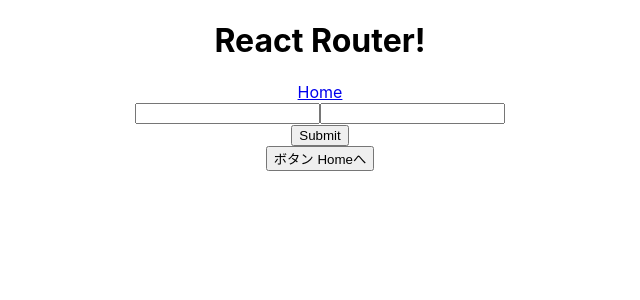
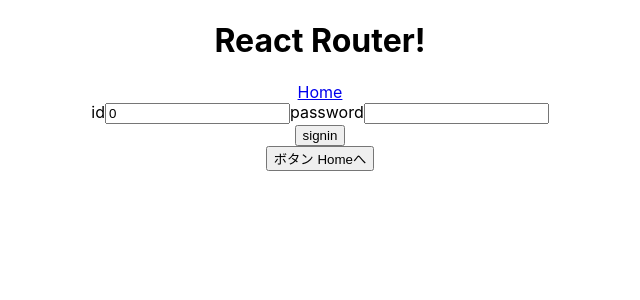
Before and after one commit to MisakiMa/go-react-nginx-docker, a React (Create React App) app in the folder frontend/react-sample/: page /login in a window 1280 px wide. Shown: the top 300 px of the page, without its empty margins (320-960 px from the left). Built offline with nearby package versions, Linux system fonts and the light colour scheme.

Commit message:
👍 signinできるようにフロント実装

```diff
--- a/frontend/react-sample/package.json
+++ b/frontend/react-sample/package.json
@@ -13,6 +13,7 @@
     "axios": "^0.25.0",
     "react": "^17.0.2",
     "react-dom": "^17.0.2",
+    "react-hot-toast": "^2.4.0",
     "react-router-dom": "^6.2.1",
     "react-scripts": "5.0.0",
     "typescript": "^4.5.5",
--- a/frontend/react-sample/src/pages/login/index.tsx
+++ b/frontend/react-sample/src/pages/login/index.tsx
@@ -1,17 +1,22 @@
 import axios from "axios";
 import { useState } from "react";
 import { Link, useNavigate } from "react-router-dom";
+import toast, { Toaster } from 'react-hot-toast';
+import { User } from "../../type/user";
 
 function LoginPage() {
   const navigate = useNavigate();
-	const [name, setName] = useState<string>('')
 	const [password, setPassword] = useState<string>('')
-  const [id, setId] = useState<number>(2)
-  const handleSubmit = async () => {
-    await axios.post('http://localhost:8000/api/users/signup', {name, id: id + 1, password})
-    setName('')
-    setPassword('')
-    setId((i) => i + 1)
+  const [id, setId] = useState<number>(0)
+  const [isLogin, setIsLogin] = useState<boolean>(false)
+  const signinClick = async () => {
+    try {
+      const result = await axios.post<User>('http://localhost:8000/api/users/signin', {id, password})
+      const user = result.data
+      setIsLogin(true)
+    } catch {
+      toast('errorが起きました!!')
+    }
   }
 	return (
     <>
@@ -19,10 +24,12 @@
         <Link to="/">Home</Link>
       </nav>
       <main>
-        <input type="text" value={name} onChange={(event) => setName(event.target.value)} />
-        <input type="password" value={password} onChange={(event) => setPassword(event.target.value)} />
+        <Toaster />
+        {isLogin && <h2>ログインしました!!!!!!</h2>}
+        id<input type="number" value={id} onChange={(event) => setId(event.target.valueAsNumber)} />
+        password<input type="password" value={password} onChange={(event) => setPassword(event.target.value)} />
         <div>
-          <button type="button" onClick={handleSubmit}>Submit</button>
+          <button type="button" onClick={signinClick}>signin</button>
         </div>
         <button type="button" onClick={() => {
           navigate("/")
--- /dev/null
+++ b/frontend/react-sample/src/type/user.ts
@@ -0,0 +1,6 @@
+export type User = {
+    userName: string;
+    userId: string;
+    id: string;
+    password: string;
+}
```
Also changed, not shown: frontend/react-sample/src/App.tsx (+1 -6 lines), 2 other files (tests, documents, lock files or other folders).
